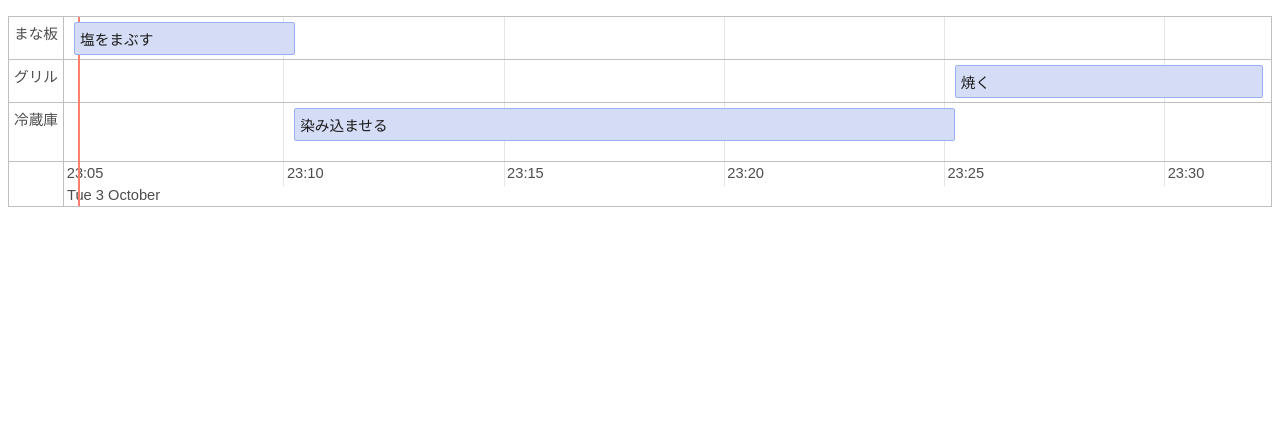
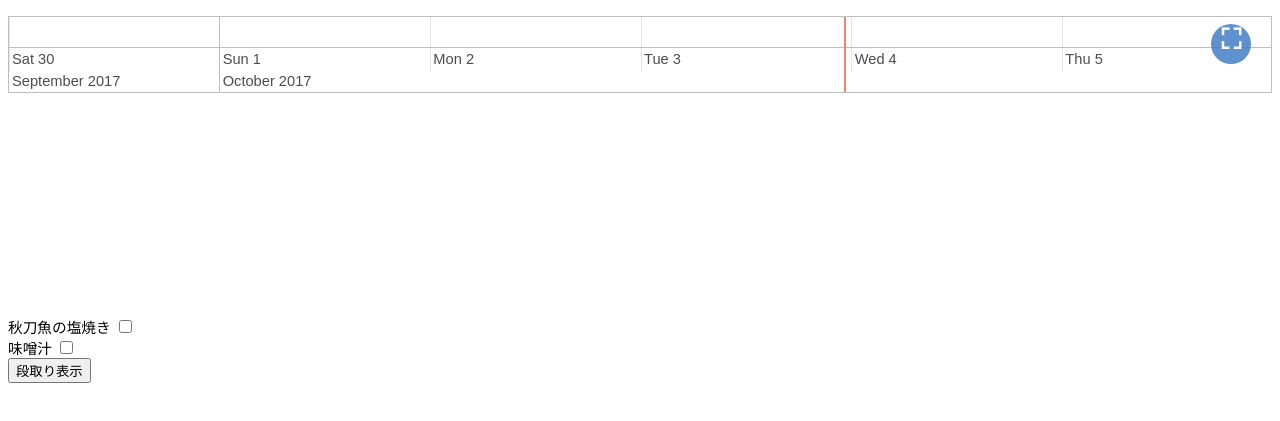
Before and after one commit to dokechin/Dandory, a plain HTML site: page public/index.html in a window 1280 px wide. Shown: the part 57-478 px from the top of the page. Drawn offline with nearby package versions, Linux system fonts and the light colour scheme.

Commit message:
support menu selection

```diff
--- a/public/index.html
+++ b/public/index.html
@@ -20,11 +20,19 @@
     <!-- note: moment.js must be loaded before vis.js, else vis.js uses its embedded version of moment.js -->
     <script src="http://cdnjs.cloudflare.com/ajax/libs/moment.js/2.8.4/moment.min.js"></script>
     <script src="vendor/js/vis.min.js"></script>
+    <script src="https://unpkg.com/vue"></script>
     <link href="vendor/css/vis-timeline-graph2d.min.css" rel="stylesheet" type="text/css" />
   </head>
   <body>
     <h1>Dandory Kitchen</h1>
     <div id="visualization"></div>
+    <div id="app">
+      <div v-for="menu,index in menus">
+        <label>{{ menu.name }}</label>
+        <input type="checkbox" :value="index" v-model="selectedIndex">
+      </div>
+      <button v-on:click="renderTimeline">段取り表示</button>
+    </div>
     <script src="js/dandory.js"></script>
   </body>
 </html>
--- a/public/js/dandory.js
+++ b/public/js/dandory.js
@@ -1,27 +1,51 @@
 var menu1 = {
   name : '秋刀魚の塩焼き',
   dandoryes : [
-      {name : '塩をまぶす', resource : 'まな板',start : 0,  end : 5},
+    {name : '塩をまぶす', resource : '作業台',start : 0,  end : 5},
     {name : '染み込ませる', resource : '冷蔵庫',start : 5,  end : 20},
     {name : '焼く', resource : 'グリル',start : 20, end : 27}
 ]};
-  var menus = [menu1];
+
+var menu2 = {
+  name : '味噌汁',
+  dandoryes : [
+    {name : '野菜を切る', resource : 'まな板',start : 0,  end : 5},
+    {name : '煮る', resource : 'コンロ',start : 5,  end : 10},
+    {name : '味噌を溶く', resource : 'コンロ',start : 10, end : 13}
+]};
+
+var menus = [menu1, menu2];
+
+var app4 = new Vue({
+    el: '#app',
+    data: {
+      menus : menus,
+      selectedIndex : [],
+      timeline : null
+    },
+    created : function(){
+      var container = document.getElementById('visualization');
+      this.timeline = new vis.Timeline(container);
+    },
+    methods: {
+      renderTimeline : function(){
+      var selectedMenus = [];
+      for(var i=0;i<this.selectedIndex.length;i++){
+      selectedMenus.push(menus[this.selectedIndex[i]]);
+      }
 
       var now = moment().milliseconds(0);
 
         var resources = {};
 
         var index = 0;
-  menus.forEach(function (menu){
-    console.log(menu);
+        selectedMenus.forEach(function (menu){
           menu.dandoryes.forEach(function (dandory){
             if (!resources.hasOwnProperty(dandory.resource)){
               resources[dandory.resource] = index++;
             }
           });
         });
-
-  var itemCount = 20;
 
         // create a data set with groups
         var names = Object.keys(resources);
@@ -34,7 +58,7 @@
         // create a dataset with items
         var items = new vis.DataSet();
         var dandoryIndex = 0;
-  menus.forEach(function (menu){
+        selectedMenus.forEach(function (menu){
           menu.dandoryes.forEach(function (dandory){
             var start = now.clone().add(dandory.start, 'minutes');
             var end = now.clone().add(dandory.end, 'minutes');
@@ -51,17 +75,15 @@
         });
 
         // create visualization
-  var container = document.getElementById('visualization');
         var options = {
-    groupOrder: 'content',
-    margin: {
-        item : {
-            horizontal : -25
+          groupOrder: 'content'
+        };
+        this.timeline.setOptions(options);
+        this.timeline.setGroups(groups);
+        this.timeline.setItems(items);
+        this.timeline.fit();
+        this.timeline.redraw();
+
     }
   }
-  };
-
-  var timeline = new vis.Timeline(container);
-  timeline.setOptions(options);
-  timeline.setGroups(groups);
-  timeline.setItems(items);
+  });
```
Lines whose indentation alone changed are shown as unchanged.
